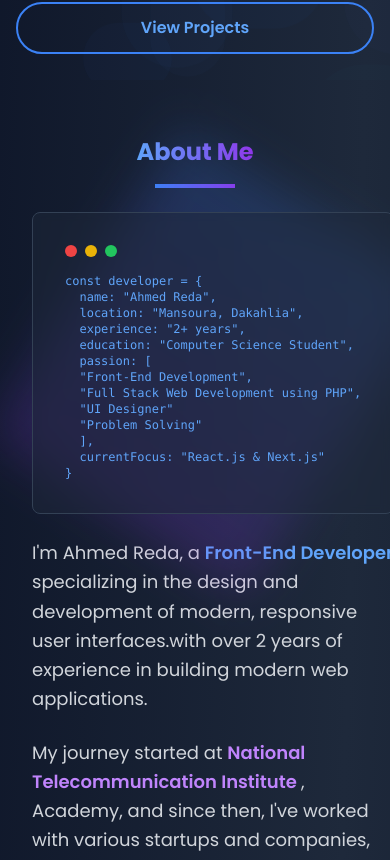
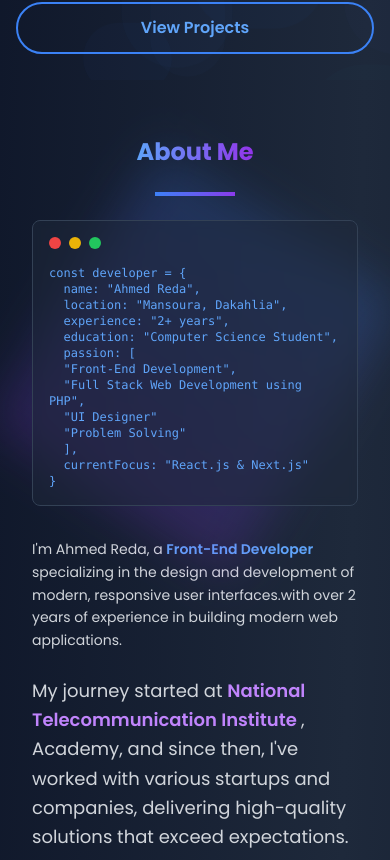
Before and after one commit to Ahmedredaa119/portfolio-react-, a React (Vite) app: page / in a window 390 px wide. Shown: the part 764-1624 px from the top of the page. Built offline with nearby package versions, Linux system fonts and the light colour scheme.

Commit message:
Update About.tsx

```diff
--- a/src/components/About.tsx
+++ b/src/components/About.tsx
@@ -6,7 +6,6 @@ import { FaCode, FaRocket, FaPalette } from 'react-icons/fa';
 const About = () => {
   const ref = useRef(null);
   const isInView = useInView(ref, { once: true });
-
   const features = [
     {
       icon: FaCode,
@@ -24,9 +23,8 @@ const About = () => {
       description: 'Creating beautiful and intuitive user interfaces',
     },
   ];
-
   return (
-<section id="about" className="py-12 md:py-20 mt-2 px-4 md:px-0 relative overflow-hidden">
+<section id="about" className="py-12 md:py-20 mt-2 px-4 sm:px-6 md:px-0 relative overflow-hidden">
      <div className="max-w-7xl mx-auto px-4 sm:px-6 lg:px-8" ref={ref}>
         <motion.div
           initial={{ opacity: 0, y: 50 }}
@@ -34,7 +32,7 @@ const About = () => {
           transition={{ duration: 0.5 }}
           className="relative order-2 md:order-1"
         >
-          <h2 className="text-center  mb-4 md:mb-4">
+          <h2 className="text-center mb-6">
             <span className="bg-gradient-to-r from-blue-400 to-purple-600 bg-clip-text text-transparent text-2xl sm:text-3xl md:text-5xl font-bold mb-4 text-center">
               About Me
             </span>
@@ -42,7 +40,7 @@ const About = () => {
           <div className="w-20 md:w-200 h-1 bg-gradient-to-r from-blue-500 to-purple-600 mx-auto" />
         </motion.div>
 <br />
-            <div className="grid md:grid-cols-2 gap-6 md:gap-12 items-center">
+              <div className="grid md:grid-cols-2 gap-8 md:gap-12 items-center">
           {/* Left Side - Image/Animation */}
           <motion.div
             initial={{ opacity: 0, x: -50 }}
@@ -58,7 +56,7 @@ const About = () => {
                 transition={{ duration: 20, repeat: Infinity, ease: 'linear' }}
                 className="absolute inset-0 rounded-lg bg-gradient-to-r from-blue-500/20 to-purple-600/20 blur-xl"
               />
-              <div className="relative bg-slate-800/50 backdrop-blur-sm rounded-lg p-8 border border-slate-700">
+              <div className="relative bg-slate-800/50 backdrop-blur-sm rounded-lg p-4 sm:p-6 md:p-8 border border-slate-700">
                 <div className="space-y-4">
                   <div className="flex items-center space-x-2">
                     <div className="w-3 h-3 rounded-full bg-red-500" />
@@ -66,7 +64,8 @@ const About = () => {
                     <div className="w-3 h-3 rounded-full bg-green-500" />
                   </div>
                   <div className="text-blue-400 text-sm">
-                <pre className="text-xs sm:text-sm md:text-base">
+               <div className="w-full overflow-x-auto">
+           <pre className="text-xs sm:text-sm md:text-base whitespace-pre-wrap break-words">
                     <code>{`const developer = {
   name: "Ahmed Reda",
   location: "Mansoura, Dakahlia",
@@ -82,6 +81,7 @@ const About = () => {
 }`}</code>
                   </pre>
                   </div>
+                  </div>
                 </div>
               </div>
             </div>
@@ -94,8 +94,7 @@ const About = () => {
             transition={{ duration: 0.5, delay: 0.4 }}
             className="space-y-6"
           >
-            <p className="text-gray-300 text-lg leading-relaxed">
-             I'm Ahmed Reda, a <span className="text-blue-400 font-semibold">Front-End Developer</span>  specializing in the design and development of modern, responsive user interfaces.with over 2 years of experience in building modern web applications.
+          <p className="text-gray-300 text-sm sm:text-base md:text-lg leading-relaxed sm:leading-loose">             I'm Ahmed Reda, a <span className="text-blue-400 font-semibold">Front-End Developer</span>  specializing in the design and development of modern, responsive user interfaces.with over 2 years of experience in building modern web applications.
             </p>
             <p className="text-gray-300 text-lg leading-relaxed">
               My journey started at <span className="text-purple-400 font-semibold"> National Telecommunication Institute </span>, Academy, and since then, I've worked with various startups and companies, delivering high-quality solutions that exceed expectations.
```
